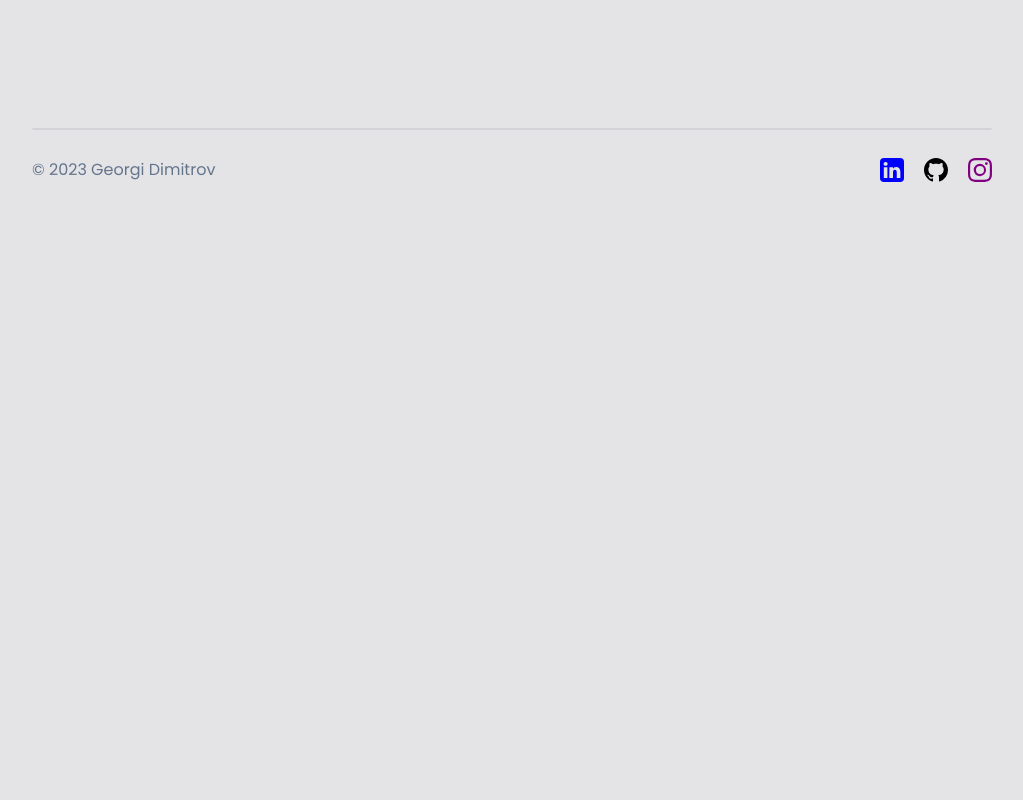
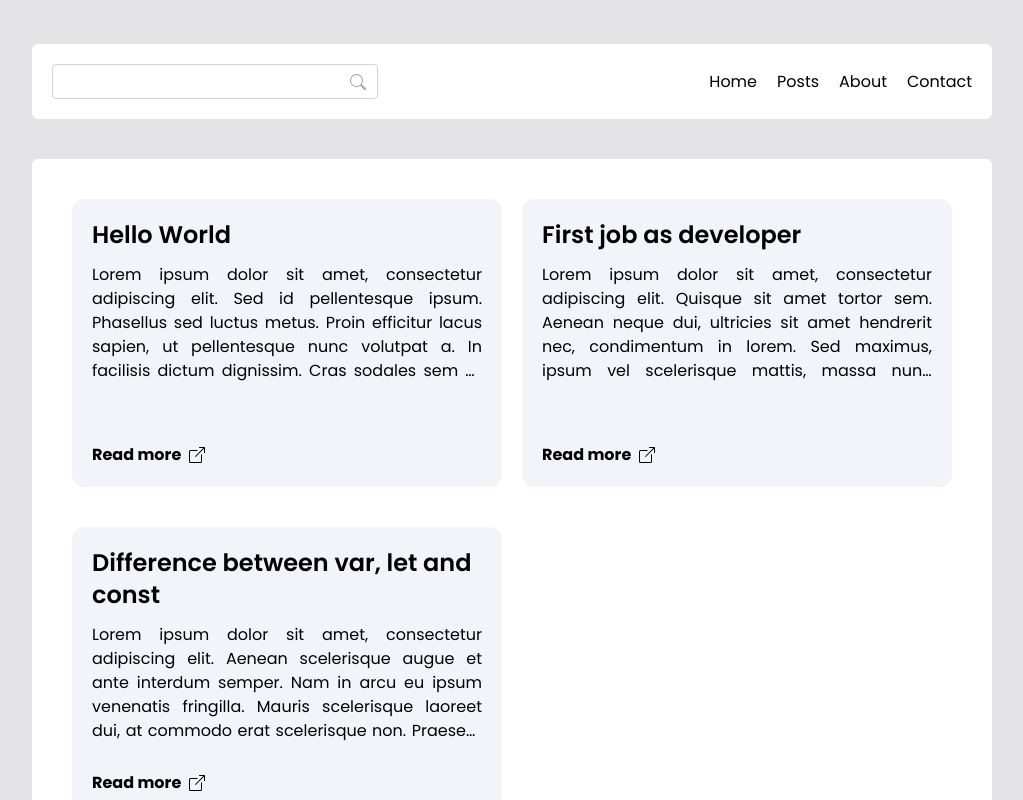
Before and after one commit to GreoN5/personal-blog, a Next.js app: page /posts in a window 1280 px wide. Shown: the top 800 px of the page, without its empty margins (128-1151 px from the left). Built offline with nearby package versions, Linux system fonts and the light colour scheme.

Commit message:
feat: add posts page, adjust styling

```diff
--- /dev/null
+++ b/src/app/about/page.tsx
@@ -0,0 +1,7 @@
+import React, { FC } from 'react';
+
+const AboutPage: FC = () => {
+  return <></>;
+};
+
+export default AboutPage;
--- a/src/app/globals.css
+++ b/src/app/globals.css
@@ -44,3 +44,7 @@ input[type='search']::-webkit-search-results-decoration {
 .icon {
     @apply text-zinc-400;
 }
+
+.icon-bold {
+    @apply font-extrabold;
+}
--- a/src/app/page.tsx
+++ b/src/app/page.tsx
@@ -1,6 +1,4 @@
 import React, { FC } from 'react';
-import Link from 'next/link';
-import NavigationBar from '@/components/Navigation';
 import HomeHeading from '@/components/Heading';
 import PostCard from '@/components/Post/PostCard';
 import { posts } from 'mock/post';
@@ -8,7 +6,6 @@ import { posts } from 'mock/post';
 const Home: FC = () => {
   return (
     <>
-      <NavigationBar />
       <div className="flex justify-center pt-10 pb-20">
         <HomeHeading />
       </div>
@@ -17,9 +14,7 @@ const Home: FC = () => {
       </div>
       <div className="grid lg:grid-cols-3 gap-5 pb-20 pt-5">
         {posts.map((post) => (
-          <Link key={post.id} href={`/posts/${post.id}`}>
-            <PostCard post={post} />
-          </Link>
+          <PostCard key={post.id} post={post} />
         ))}
       </div>
     </>
--- a/src/app/posts/[id]/page.tsx
+++ b/src/app/posts/[id]/page.tsx
@@ -3,7 +3,6 @@
 import React, { FC } from 'react';
 import { useParams } from 'next/navigation';
 import { format } from 'date-fns';
-import NavigationBar from '@/components/Navigation';
 import { posts } from 'mock/post';
 
 const PostPage: FC = () => {
@@ -11,9 +10,7 @@ const PostPage: FC = () => {
   const post = posts.find((p) => p.id === Number(params?.id));
 
   return (
-    <>
-      <NavigationBar />
-      <div className="bg-slate-100 px-20 py-16 mt-5 h-full">
+    <div className="bg-white px-20 py-16 mt-5 h-full rounded-md">
       <h1 className="mb-1 font-semibold">{post?.title}</h1>
       <div className="mb-5">
         <span className="mr-1 text-slate-500">{post?.category}</span>
@@ -24,7 +21,6 @@ const PostPage: FC = () => {
       </div>
       <p className="text-justify">{post?.content}</p>
     </div>
-    </>
   );
 };
 
--- a/src/app/posts/page.tsx
+++ b/src/app/posts/page.tsx
@@ -1,7 +1,17 @@
 import React, { FC } from 'react';
+import PostCard from '@/components/Post/PostCard';
+import { posts } from '../../../mock/post';
 
 const PostsPage: FC = () => {
-  return <div></div>;
+  return (
+    <div className="p-5 sm:p-10 bg-white rounded-md w-3/4 sm:w-full mx-auto">
+      <div className="w-full mx-auto grid lg:grid-cols-2 gap-5">
+        {posts.map((post) => (
+          <PostCard key={post.id} post={post} />
+        ))}
+      </div>
+    </div>
+  );
 };
 
 export default PostsPage;
--- a/src/components/Layout/MainLayout.tsx
+++ b/src/components/Layout/MainLayout.tsx
@@ -1,5 +1,6 @@
 import React, { FC, ReactNode } from 'react';
 import Footer from '../Footer';
+import NavigationBar from '@/components/Navigation';
 
 type Props = {
   children: ReactNode;
@@ -8,8 +9,11 @@ type Props = {
 const MainLayout: FC<Props> = ({ children }) => {
   return (
     <div>
-      <div className="flex flex-col justify-between w-full h-full py-11">
-        <div className="container mx-auto w-3/4">{children}</div>
+      <div className="flex flex-col justify-between w-full h-full sm:px-5 md:px-0 py-11">
+        <div className="container mx-auto sm:w-full sm:px-5 md:px-0 md:w-3/4">
+          <NavigationBar />
+          {children}
+        </div>
       </div>
       <Footer />
     </div>
--- /dev/null
+++ b/src/components/Navigation/Links.tsx
@@ -0,0 +1,23 @@
+import React, { FC } from 'react';
+import Link from 'next/link';
+
+const Links: FC = () => {
+  return (
+    <>
+      <Link href="/" className="p-5 md:mr-5 md:p-0">
+        Home
+      </Link>
+      <Link href="/posts" className="p-5 md:mr-5 md:p-0">
+        Posts
+      </Link>
+      <Link href="/about" className="p-5 md:mr-5 md:p-0">
+        About
+      </Link>
+      <Link href="/contact" className="p-5 md:p-0">
+        Contact
+      </Link>
+    </>
+  );
+};
+
+export default Links;
--- a/src/components/Navigation/NavigationBar.tsx
+++ b/src/components/Navigation/NavigationBar.tsx
@@ -1,16 +1,16 @@
 'use client';
 
 import React, { FC, useState } from 'react';
-import Link from 'next/link';
 import { GiHamburgerMenu } from 'react-icons/gi';
 import { MdClose } from 'react-icons/md';
 import SearchInput from './SearchInput';
+import Links from './Links';
 
 const NavigationBar: FC = () => {
   const [isOpen, setIsOpen] = useState<boolean>(false);
 
   return (
-    <nav className="w-full h-auto md:bg-white flex flex-col sm:flex-row justify-between items-center md:px-5 md:py-5">
+    <nav className="w-full h-auto md:bg-white flex flex-col sm:flex-row justify-between items-center md:px-5 md:py-5 mb-5 md:mb-7 lg:mb-10 rounded-md">
       <div className="flex items-center">
         <div className="block absolute left-0 md:hidden">
           <button
@@ -30,15 +30,7 @@ const NavigationBar: FC = () => {
             : 'hidden'
         }`}
       >
-        <Link href="/" className="p-5 md:mr-5 md:p-0">
-          Home
-        </Link>
-        <Link href="/" className="p-5 md:mr-5 md:p-0">
-          About
-        </Link>
-        <Link href="/" className="p-5 md:p-0">
-          Contact
-        </Link>
+        <Links />
       </div>
     </nav>
   );
--- a/src/components/Post/PostCard/PostCard.tsx
+++ b/src/components/Post/PostCard/PostCard.tsx
@@ -1,4 +1,6 @@
 import React, { FC } from 'react';
+import Link from 'next/link';
+import { BsBoxArrowUpRight } from 'react-icons/bs';
 
 type Props = {
   post: Record<string, any>;
@@ -6,9 +8,14 @@ type Props = {
 
 const PostCard: FC<Props> = ({ post }) => {
   return (
-    <div className="bg-slate-100 p-5 rounded-xl h-72 max-h-72">
+    <div className="relative bg-slate-100 p-5 rounded-xl h-72 max-h-72 mb-5">
       <h3 className="font-semibold mb-3 text-2xl">{post.title}</h3>
       <p className="text-justify line-clamp-5 text-base">{post.content}</p>
+      <Link href={`/posts/${post.id}`}>
+        <p className="absolute bottom-5 left-5 font-bold flex items-center">
+          Read more <BsBoxArrowUpRight className="icon-bold ml-2" />
+        </p>
+      </Link>
     </div>
   );
 };
```
Lines whose indentation alone changed are shown as unchanged.
